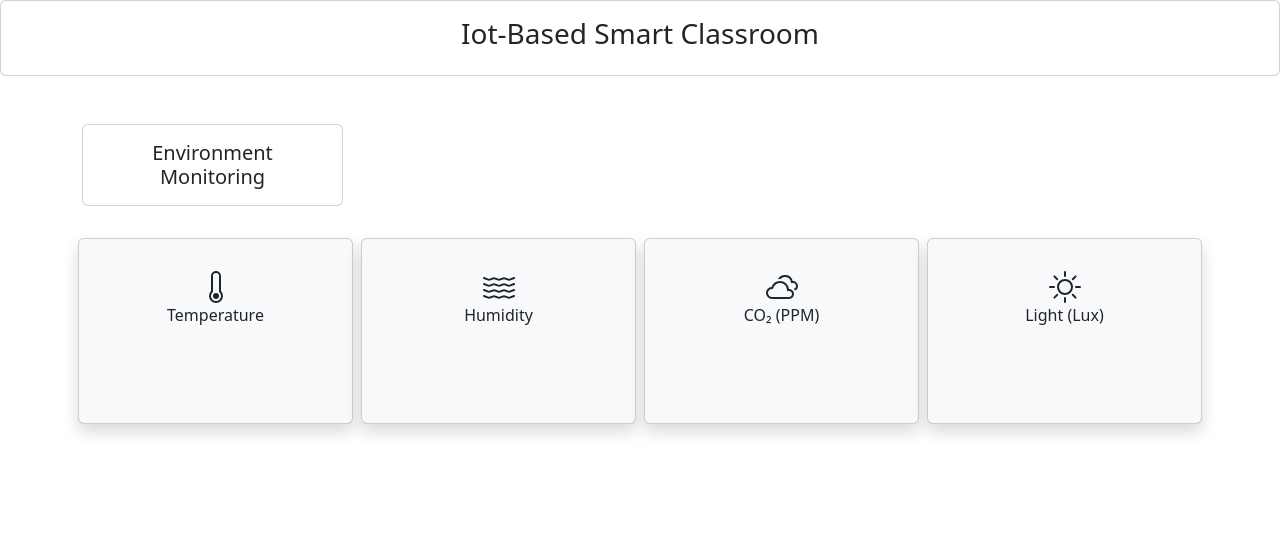
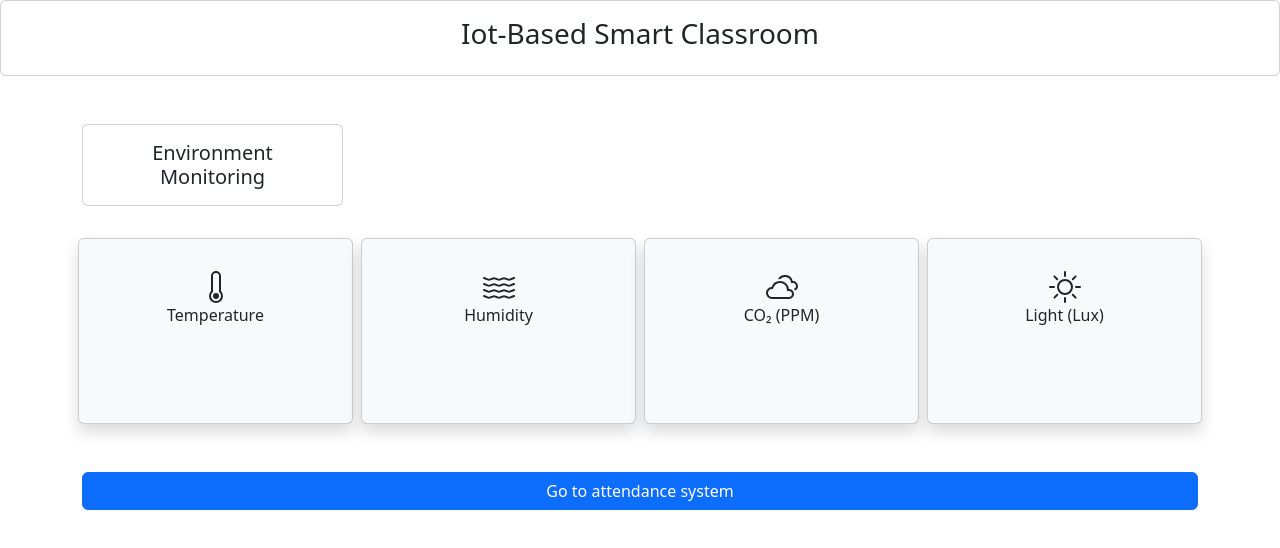
Before and after one commit to amirfirdausismail0/amirfirdausismail0.github.io, a website built with webpack: page src/index.html in a window 1280 px wide. Built offline with nearby package versions, Linux system fonts and the light colour scheme; some packages are replaced by stand-ins of ours; no server answers; the database is empty.

Commit message:
added button to link to attendance system

```diff
--- a/src/index.html
+++ b/src/index.html
@@ -81,6 +81,10 @@
 
       </div>
 
+      <div class="d-grid gap-2 pt-5">
+        <a href="https://dandan-03.github.io/attendance-system/index.html" class="btn btn-primary">Go to attendance system</a>
+      </div>
+
     </div>
 
     <script> src="main.js"</script>
```
Also changed, not shown: docs/index.html (+1 -1 lines).
